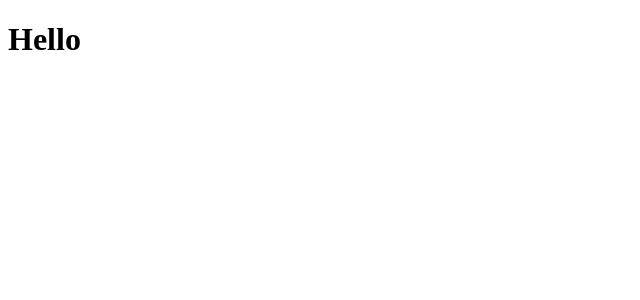
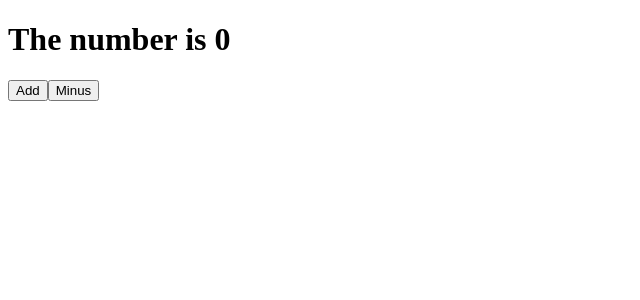
Before and after one commit to sungjun-jin/movie_app, a React (Create React App) app: page / in a window 1280 px wide. Shown: the top 300 px of the page, without its empty margins (0-640 px from the left). Built offline with nearby package versions, Linux system fonts and the light colour scheme.

Commit message:
feat: setState 실습

```diff
--- a/src/App.js
+++ b/src/App.js
@@ -1,12 +1,29 @@
-import propTypes from "prop-types";
 import React from "react";
 
-function App() {
-  return (
-    <div>
-      <h1>Hello</h1>
+class App extends React.Component {
+  state = {
+    count: 0
+  }
+
+  add = () => {
+    console.log("add");
+    this.setState(current => ({count: current.count + 1}));
+  }
+
+  minus = () => {
+    this.setState(current => ({count: current.count - 1}));
+  }
+
+
+  render() {
+    return (
+      <div>
+        <h1>The number is {this.state.count}</h1>
+        <button onClick={this.add}>Add</button>
+        <button onClick={this.minus}>Minus</button>
       </div>
-  );
+    );
+  }
 }
 
 export default App;
```
